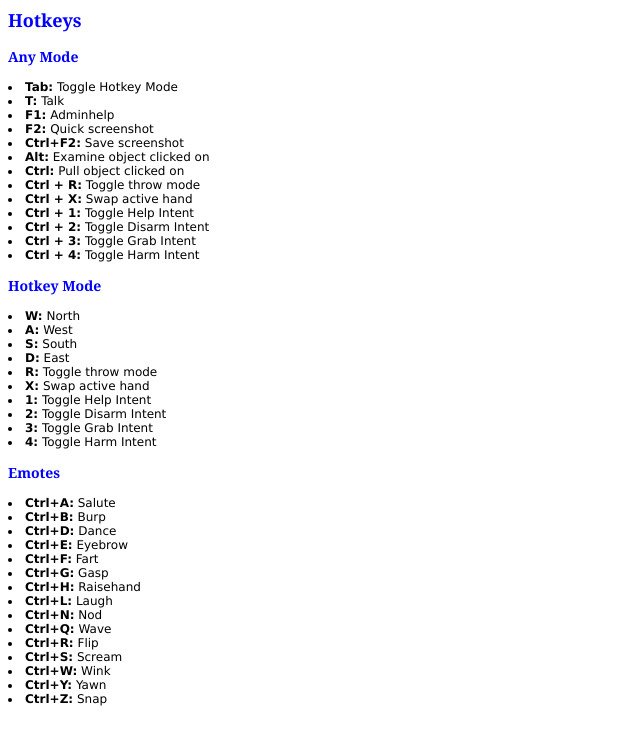
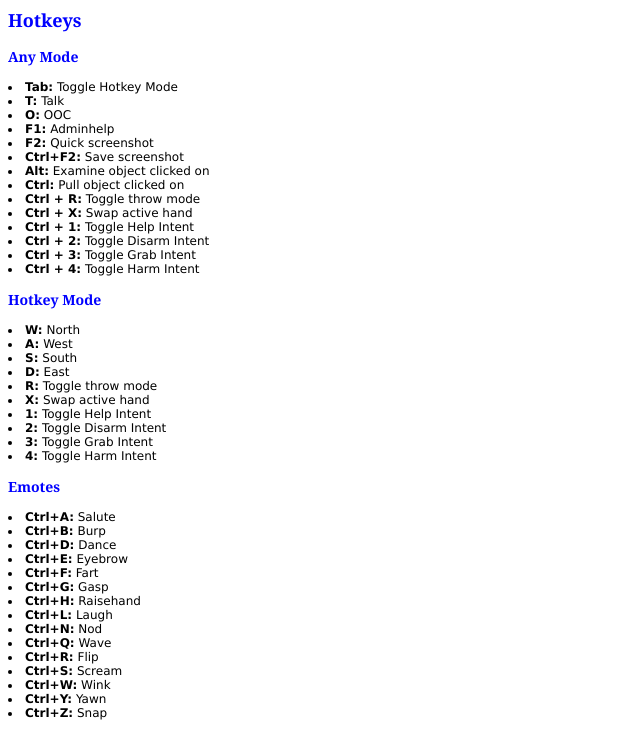
Before and after one commit to kachnov/44BR13, a website: page browserassets/html/admin/hotkeys.html in a window 1280 px wide. Shown: the whole page, without its empty margins (0-640 px from the left). Drawn offline with Linux system fonts and the light colour scheme.

Commit message:
adds based OOC hotkey

```diff
--- a/browserassets/html/admin/hotkeys.html
+++ b/browserassets/html/admin/hotkeys.html
@@ -36,6 +36,7 @@
         <h3>Any Mode</h3>
         <li><strong>Tab:</strong> Toggle Hotkey Mode</li>
         <li><strong>T:</strong> Talk</li>
+        <li><strong>O:</strong> OOC</li>
         <li><strong>F1:</strong> Adminhelp</li>
         <li><strong>F2:</strong> Quick screenshot</li>
         <li><strong>Ctrl+F2:</strong> Save screenshot</li>
```
Also changed, not shown: 1 other file.
